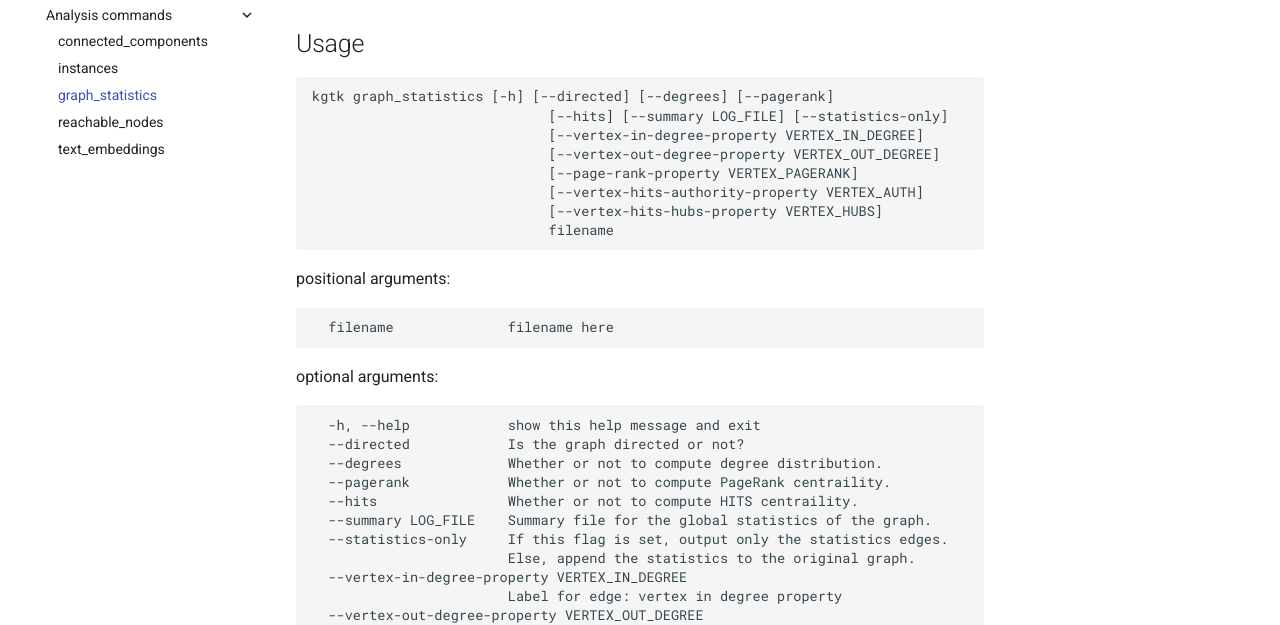
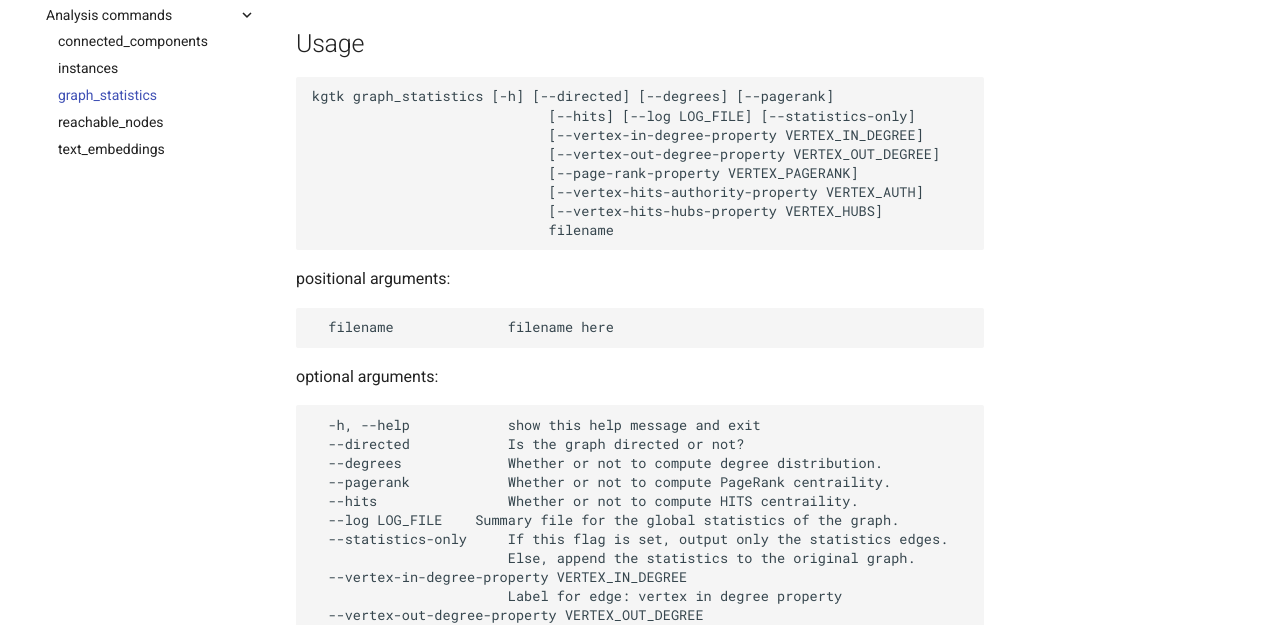
Before and after one commit to usc-isi-i2/kgtk, an MkDocs documentation site: the page built from docs/analysis/stats.md, in a window 1280 px wide and 1400 px high. Shown: the part 334-959 px from the top of the window. Built offline with MkDocs 1.6.1 and Material for MkDocs 9.7.7, drawn with Linux system fonts in a browser that asks for light colours; comment, search, counter and statistics services are not loaded; some of the changed text lies outside the part shown.

Commit message:
update of statistics doc

````diff
--- a/docs/analysis/stats.md
+++ b/docs/analysis/stats.md
@@ -5,7 +5,7 @@ The statistics for individual nodes are printed as edges to stdout. The summary
 ## Usage
 ```
 kgtk graph_statistics [-h] [--directed] [--degrees] [--pagerank]
-                             [--hits] [--summary LOG_FILE] [--statistics-only]
+                             [--hits] [--log LOG_FILE] [--statistics-only]
                              [--vertex-in-degree-property VERTEX_IN_DEGREE]
                              [--vertex-out-degree-property VERTEX_OUT_DEGREE]
                              [--page-rank-property VERTEX_PAGERANK]
@@ -26,7 +26,7 @@ optional arguments:
   --degrees             Whether or not to compute degree distribution.
   --pagerank            Whether or not to compute PageRank centraility.
   --hits                Whether or not to compute HITS centraility.
-  --summary LOG_FILE    Summary file for the global statistics of the graph.
+  --log LOG_FILE    Summary file for the global statistics of the graph.
   --statistics-only     If this flag is set, output only the statistics edges.
                         Else, append the statistics to the original graph.
   --vertex-in-degree-property VERTEX_IN_DEGREE
@@ -57,7 +57,7 @@ Given this file `input.tsv`:
 We can use the following command to compute degree and PageRank statistics over the graph:
 
 ```
-kgtk graph_statistics --directed --summary summary.txt --pagerank --statistics-only input.tsv
+kgtk graph_statistics --directed --log summary.txt --pagerank --statistics-only input.tsv
 ```
 
 The output (printed to stdout) is as follows:
````
